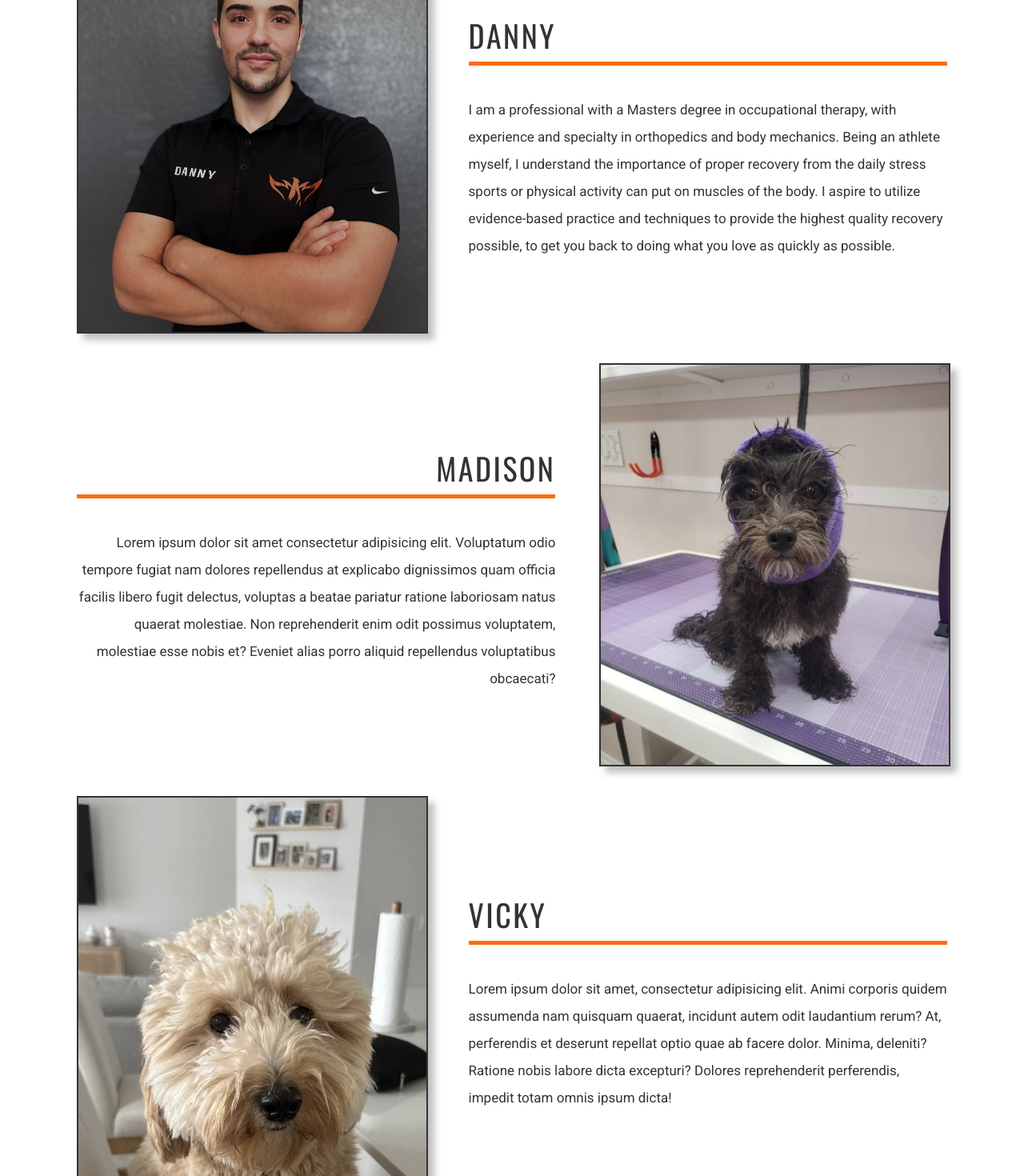
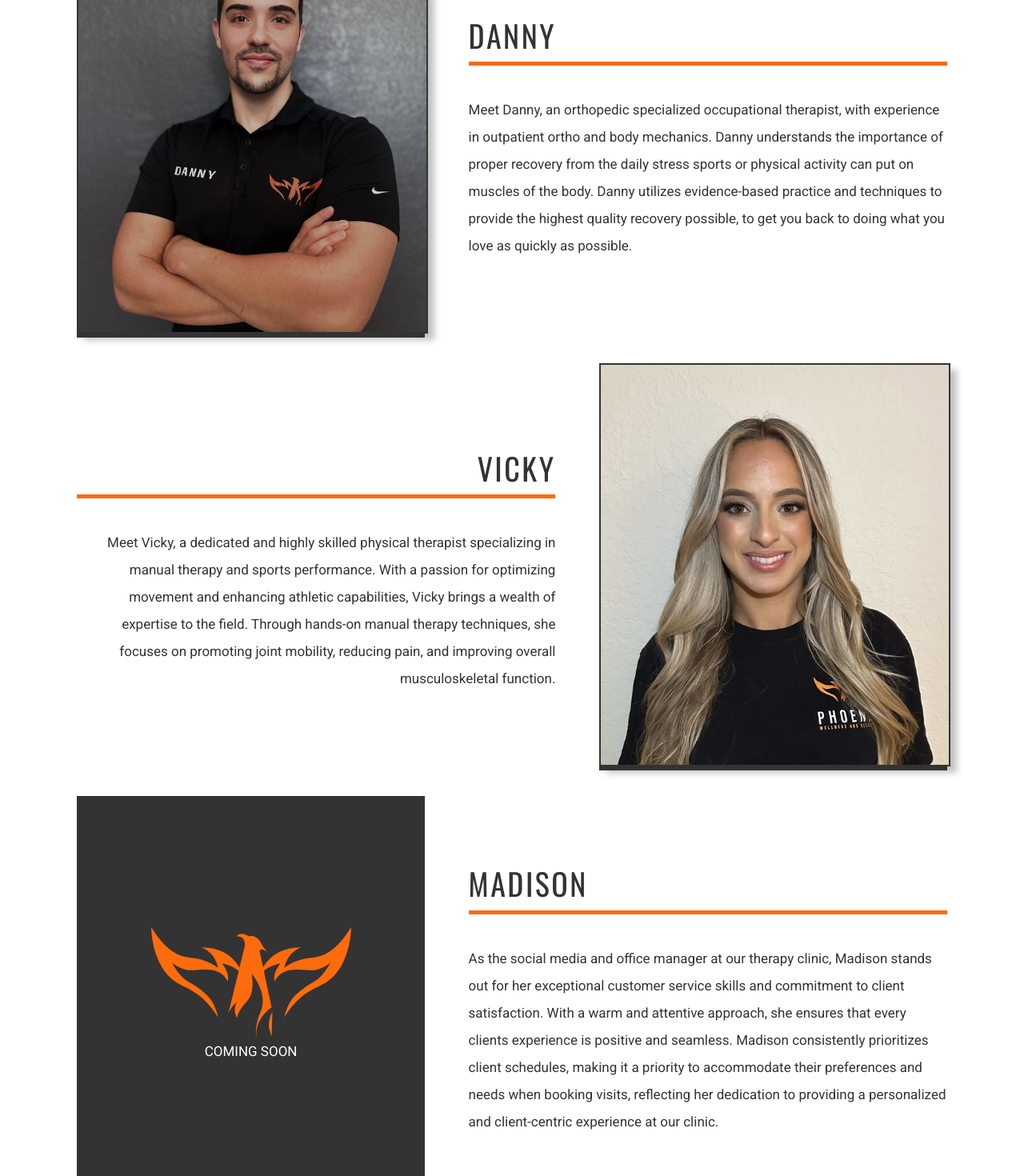
Before and after one commit to oarnosa/phoenix-wellness-next, a Next.js app: page / in a window 1280 px wide. Shown: the part 2700-4170 px from the top of the page at 80% size. Built offline with nearby package versions, Linux system fonts and the light colour scheme.

Commit message:
Add placeholder and new images

```diff
--- a/src/app/page.jsx
+++ b/src/app/page.jsx
@@ -134,32 +134,35 @@ const Home = () => (
           </h2>
         </div>
         <Profile name={'DANNY'} image={'/images/team/profile-danny.jpg'}>
-          I am a professional with a Masters degree in occupational therapy,
-          with experience and specialty in orthopedics and body mechanics. Being
-          an athlete myself, I understand the importance of proper recovery from
-          the daily stress sports or physical activity can put on muscles of the
-          body. I aspire to utilize evidence-based practice and techniques to
-          provide the highest quality recovery possible, to get you back to
-          doing what you love as quickly as possible.
+          Meet Danny, an orthopedic specialized occupational therapist, with
+          experience in outpatient ortho and body mechanics. Danny understands
+          the importance of proper recovery from the daily stress sports or
+          physical activity can put on muscles of the body. Danny utilizes
+          evidence-based practice and techniques to provide the highest quality
+          recovery possible, to get you back to doing what you love as quickly
+          as possible.
         </Profile>
         <Profile
-          name={'MADISON'}
-          image={'/images/team/profile-madison.jpg'}
+          name={'VICKY'}
+          image={'/images/team/profile-vicky.jpg'}
           inverted
         >
-          Lorem ipsum dolor sit amet consectetur adipisicing elit. Voluptatum
-          odio tempore fugiat nam dolores repellendus at explicabo dignissimos
-          quam officia facilis libero fugit delectus, voluptas a beatae pariatur
-          ratione laboriosam natus quaerat molestiae. Non reprehenderit enim
-          odit possimus voluptatem, molestiae esse nobis et? Eveniet alias porro
-          aliquid repellendus voluptatibus obcaecati?
+          Meet Vicky, a dedicated and highly skilled physical therapist
+          specializing in manual therapy and sports performance. With a passion
+          for optimizing movement and enhancing athletic capabilities, Vicky
+          brings a wealth of expertise to the field. Through hands-on manual
+          therapy techniques, she focuses on promoting joint mobility, reducing
+          pain, and improving overall musculoskeletal function.
         </Profile>
-        <Profile name={'VICKY'} image={'/images/team/profile-vicky.jpg'}>
-          Lorem ipsum dolor sit amet, consectetur adipisicing elit. Animi
-          corporis quidem assumenda nam quisquam quaerat, incidunt autem odit
-          laudantium rerum? At, perferendis et deserunt repellat optio quae ab
-          facere dolor. Minima, deleniti? Ratione nobis labore dicta excepturi?
-          Dolores reprehenderit perferendis, impedit totam omnis ipsum dicta!
+        <Profile name={'MADISON'}>
+          As the social media and office manager at our therapy clinic, Madison
+          stands out for her exceptional customer service skills and commitment
+          to client satisfaction. With a warm and attentive approach, she
+          ensures that every clients experience is positive and seamless.
+          Madison consistently prioritizes client schedules, making it a
+          priority to accommodate their preferences and needs when booking
+          visits, reflecting her dedication to providing a personalized and
+          client-centric experience at our clinic.
         </Profile>
       </div>
     </section>
@@ -252,10 +255,10 @@ const Home = () => (
           <div className="equipment__info">
             <h2>PNEUMATIC COMPRESSION</h2>
             <p>
-              Lorem ipsum dolor sit amet consectetur adipisicing elit.
-              Accusantium ab molestias nesciunt exercitationem perferendis magni
-              aliquam eos inventore mollitia impedit. Repellendus dolorem quod
-              eaque beatae nisi. Voluptates error facere harum?
+              Experience our Pneumatic Compression Therapy, a sophisticated
+              solution for precision-focused physical rehabilitation. Utilizing
+              controlled air pressure, our devices prioritize targeted recovery,
+              pain reduction, and overall well-being.
             </p>
           </div>
         </div>
@@ -263,10 +266,10 @@ const Home = () => (
           <div className="equipment__info">
             <h2>TEMPERATURE CONTRAST</h2>
             <p>
-              Lorem ipsum dolor sit amet consectetur adipisicing elit.
-              Accusantium ab molestias nesciunt exercitationem perferendis magni
-              aliquam eos inventore mollitia impedit. Repellendus dolorem quod
-              eaque beatae nisi. Voluptates error facere harum?
+              Discover the tailored therapeutic benefits of our Temperature
+              Contrast Devices (TCDs) offering precise temperature control,
+              optimizing recovery, reducing inflammation, and promoting overall
+              wellness.
             </p>
           </div>
           <Carousel
@@ -277,6 +280,19 @@ const Home = () => (
               '/images/equipment/temp_4.jpg',
             ]}
           />
+        </div>
+        <div className="equipment__wrapper">
+          <Carousel />
+          <div className="equipment__info">
+            <h2>Cold Plunge</h2>
+            <p>
+              Immerse yourself in our cold water plunge to trigger
+              vasoconstriction, combating inflammation and muscle soreness. The
+              benefits extend to improved circulation, heightened alertness, and
+              increased energy levels. Dive into the practice that enhances
+              physical performance and supports a healthy lifestyle.
+            </p>
+          </div>
         </div>
       </div>
     </section>
--- a/src/app/page.styles.scss
+++ b/src/app/page.styles.scss
@@ -211,12 +211,12 @@
         grid-template-columns: 55% auto;
         grid-template-rows: auto auto;
         padding: 2.4em 0;
-        text-align: end;
+        // text-align: end;
       }
 
       &--inversed {
         flex-direction: column-reverse;
-        text-align: end;
+        // text-align: end;
 
         @media (min-width: $breakpoint-laptop) {
           grid-template-columns: 40% auto;
--- a/src/components/carousel/carousel.component.jsx
+++ b/src/components/carousel/carousel.component.jsx
@@ -4,6 +4,7 @@ import useEmblaCarousel from 'embla-carousel-react';
 import Image from 'next/image';
 
 import './carousel.styles.scss';
+import Placeholder from '../placeholder/placeholder.component';
 
 const Carousel = ({ name, description, images }) => {
   const [emblaRef] = useEmblaCarousel({ loop: false });
@@ -11,11 +12,13 @@ const Carousel = ({ name, description, images }) => {
   return (
     <div className="embla" ref={emblaRef}>
       <div className="embla__container">
-        {images.map((image, index) => (
-          <div className="embla__slide" key={index}>
-            <Image src={image} alt={image} width={1920} height={1080} />
-          </div>
-        ))}
+        {!images && <Placeholder />}
+        {images &&
+          images.map((image, index) => (
+            <div className="embla__slide" key={index}>
+              <Image src={image} alt={image} width={1920} height={1080} />
+            </div>
+          ))}
       </div>
     </div>
   );
--- a/src/components/carousel/carousel.styles.scss
+++ b/src/components/carousel/carousel.styles.scss
@@ -6,6 +6,9 @@
   &__container {
     display: flex;
     max-width: 1150px;
+    width: 100%;
+    height: 100%;
+    background-color: $color-primary;
   }
 
   &__slide {
--- /dev/null
+++ b/src/components/placeholder/placeholder.component.jsx
@@ -0,0 +1,19 @@
+import Image from 'next/image';
+
+import './placeholder.styles.scss';
+
+import LogoEmblem from '@/assets/logo-emblem.svg';
+
+const Placeholder = () => (
+  <div className="placeholder">
+    <Image
+      src={LogoEmblem}
+      className="placeholder-logo"
+      alt="Phoenix Logo Emblem"
+      loading="eager"
+    />
+    <p className="placeholder-text">Coming Soon</p>
+  </div>
+);
+
+export default Placeholder;
--- /dev/null
+++ b/src/components/placeholder/placeholder.styles.scss
@@ -0,0 +1,23 @@
+@import '../../assets/styles/main.scss';
+
+.placeholder {
+  display: flex;
+  flex-direction: column;
+  justify-content: center;
+  align-items: center;
+  margin: auto;
+  height: 100%;
+  max-width: 250px;
+
+  img {
+    height: fit-content;
+    width: 100%;
+  }
+
+  &-text {
+    color: white;
+    text-align: center;
+    text-transform: uppercase;
+    margin: 0;
+  }
+}
--- a/src/components/plan/plan.styles.scss
+++ b/src/components/plan/plan.styles.scss
@@ -5,7 +5,7 @@
   display: flex;
   flex-direction: column;
   width: 100%;
-  max-width: 350px;
+  max-width: 375px;
   margin: 1em 0;
   border: $color-secondary 5px solid;
   background-color: white;
--- a/src/components/profile/profile.component.jsx
+++ b/src/components/profile/profile.component.jsx
@@ -2,9 +2,12 @@ import Image from 'next/image';
 
 import './profile.styles.scss';
 
+import Placeholder from '@/components/placeholder/placeholder.component';
+
 const Profile = ({ name, image, children, inverted }) => (
   <div className={`team__member ${inverted ? 'team__member--inverted' : ''}`}>
     <div className="team__image--container">
+      {image ? (
         <Image
           className="team__image"
           src={image}
@@ -12,6 +15,9 @@ const Profile = ({ name, image, children, inverted }) => (
           width={450}
           height={500}
         />
+      ) : (
+        <Placeholder />
+      )}
     </div>
     <div className="team__info">
       <h1>{name}</h1>
--- a/src/components/profile/profile.styles.scss
+++ b/src/components/profile/profile.styles.scss
@@ -48,6 +48,9 @@
   &--container {
     margin: 2.4em 0;
     align-self: center;
+    height: 100%;
+    min-height: 500px;
+    background-color: $color-primary;
 
     @media (min-width: $breakpoint-laptop) {
       margin: 0;
```
Also changed, not shown: public/images/team/profile-madison.jpg (deleted), public/images/team/profile-vicky.jpg. Lines whose indentation alone changed are shown as unchanged.
